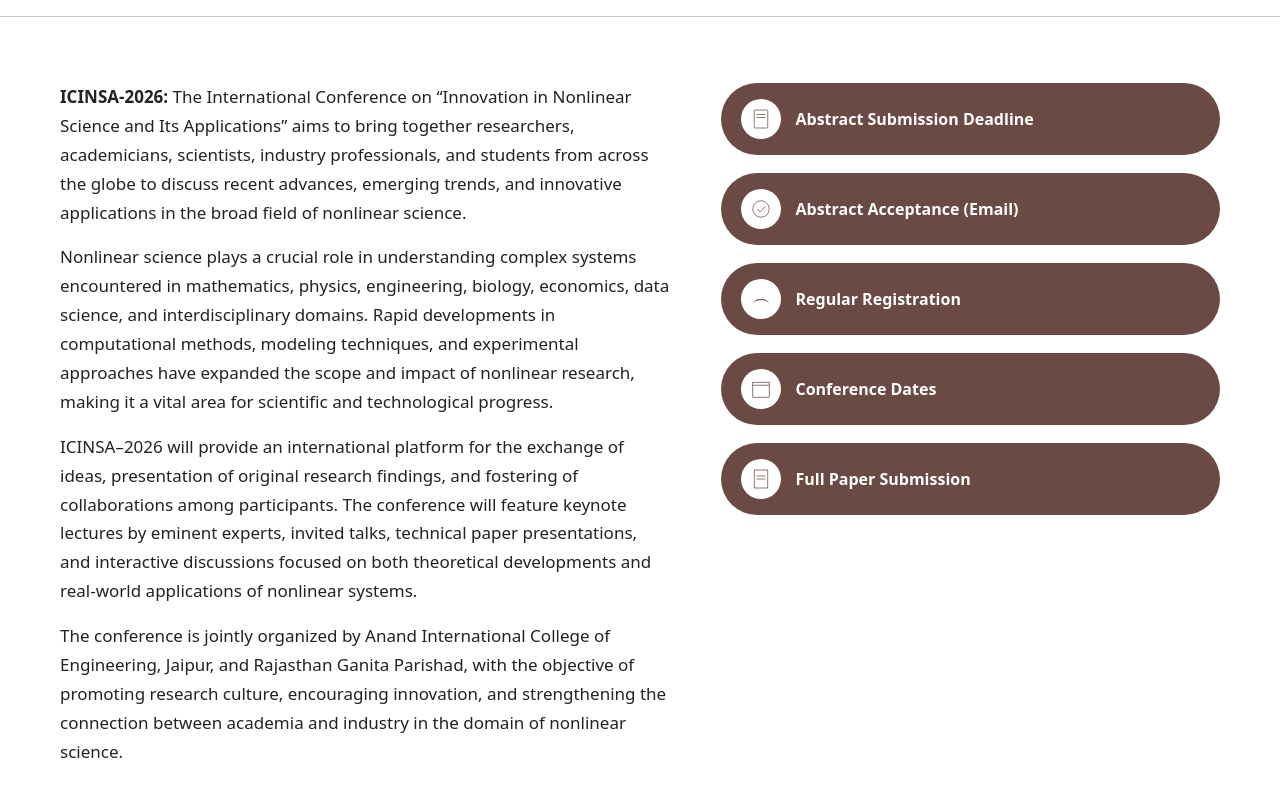
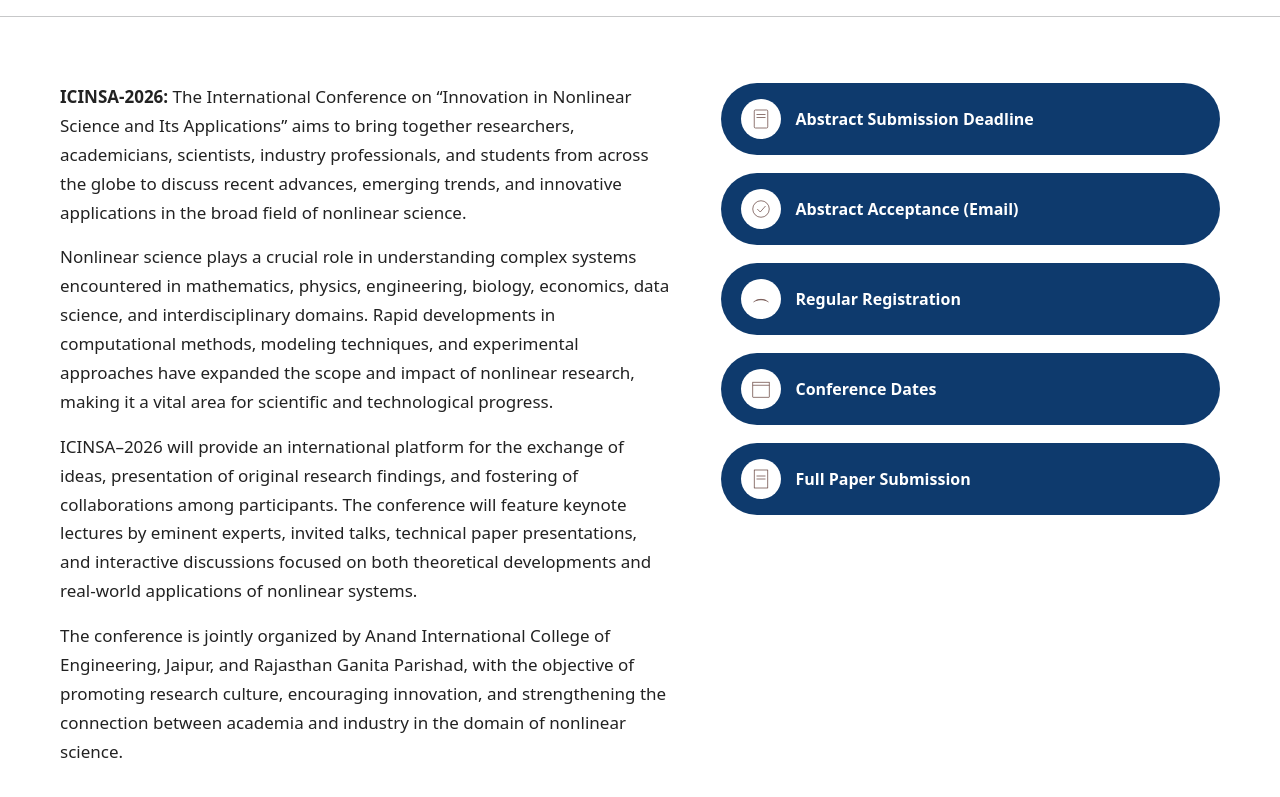
Before and after one commit to chetan2835/icinsa-2026, a plain HTML site: page index.html in a window 1280 px wide. Shown: the part 1781-2578 px from the top of the page. Drawn offline with nearby package versions, Linux system fonts and the light colour scheme; files whose address does not match are found by name.

Commit message:
Change timeline item background color to #0E3A6D

```diff
--- a/assets/css/style.css
+++ b/assets/css/style.css
@@ -381,7 +381,7 @@
 }
 
 .timeline-item {
-  background: #6b4a44;
+  background: #0E3A6D;
   color: #ffffff;
   display: flex;
   align-items: center;
```
